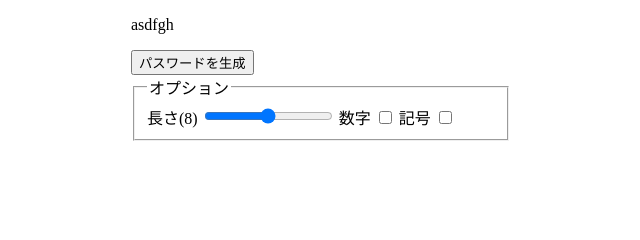
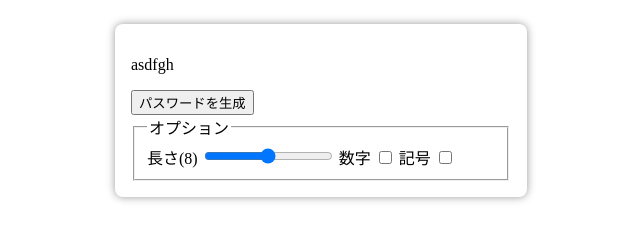
Before and after one commit to umedanaoyuki/passwordGenerator, a plain HTML site: page index.html in a window 1280 px wide. Shown: the whole page, without its empty margins (319-959 px from the left). Drawn offline with Linux system fonts and the light colour scheme.

Commit message:
中央に表示をもってくる

```diff
--- a/style.css
+++ b/style.css
@@ -2,5 +2,8 @@
 
 main {
   width: 380px;
-  margin: 0 auto;
+  margin: 24px auto 0;
+  box-shadow: 0 0 8px #999;
+  border-radius: 8px;
+  padding: 16px;
 }
```
